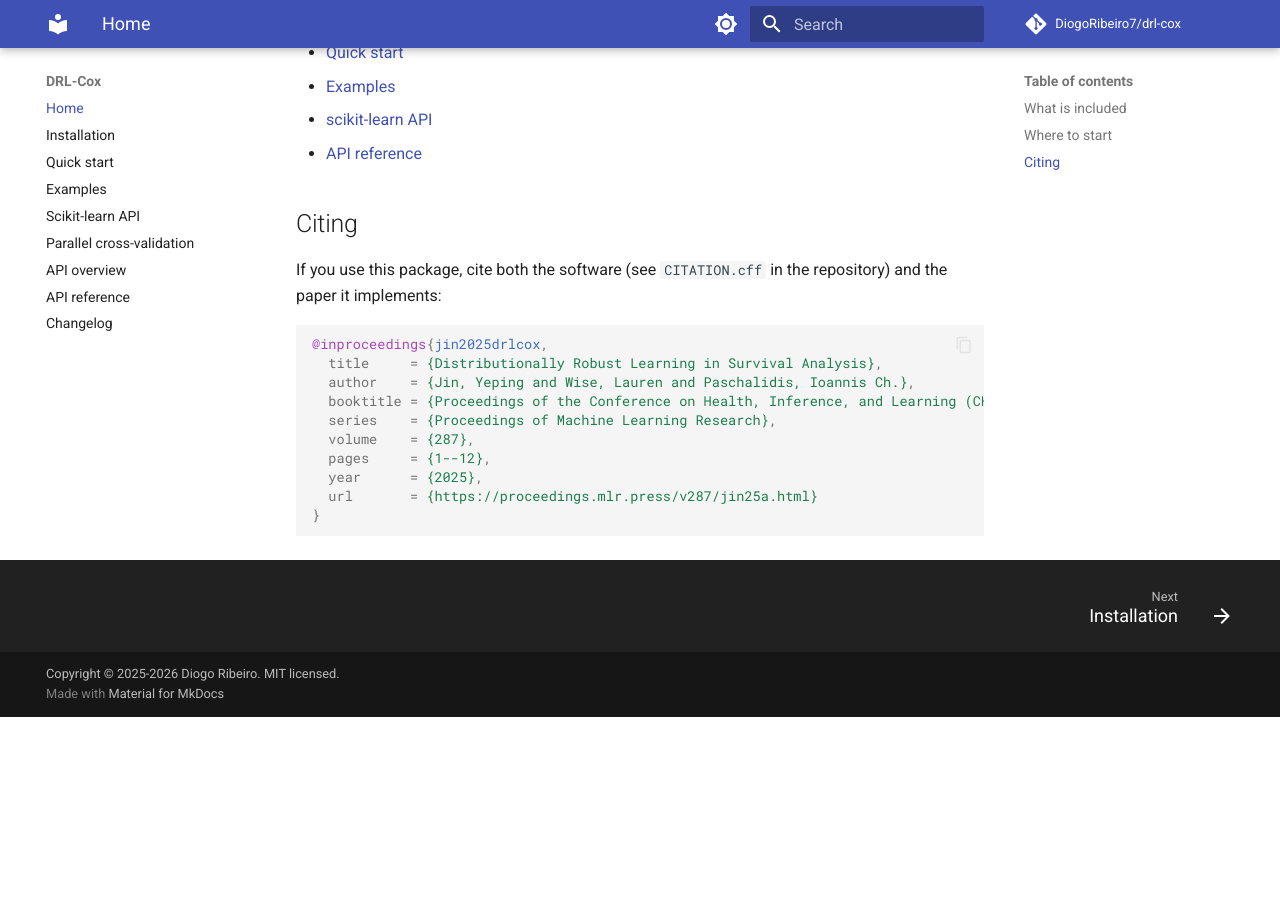
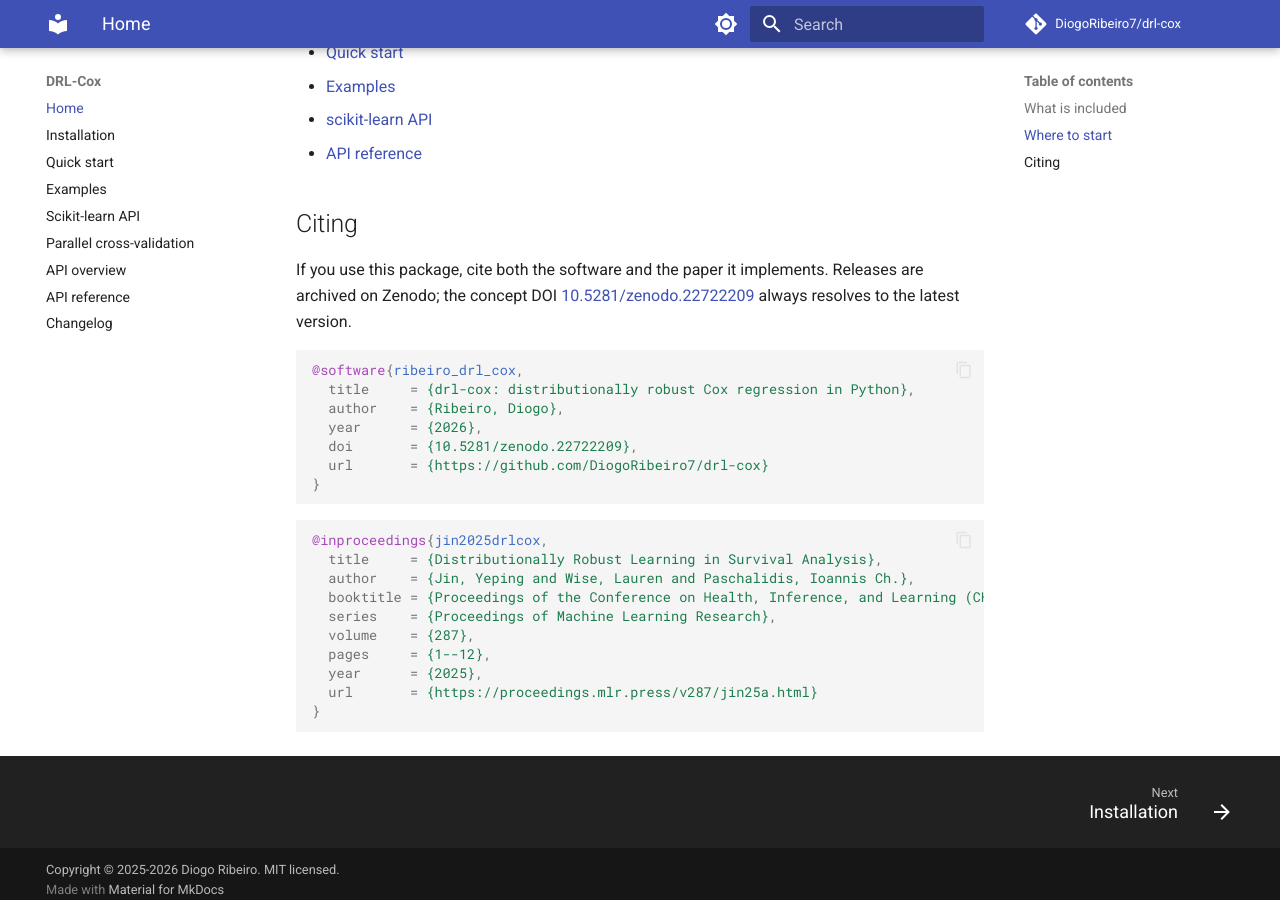
Before and after one commit to DiogoRibeiro7/drl-cox, an MkDocs documentation site: the page built from docs/index.md, in a window 1280 px wide and 900 px high, scrolled down 795 px. Built offline with MkDocs 1.6.1 and Material for MkDocs 9.7.7, drawn with Linux system fonts in a browser that asks for light colours; comment, search, counter and statistics services are not loaded; before the commit the page ends 1512 px from its top, so only the background shows below that.

Commit message:
docs: add the Zenodo DOI to the citation metadata and README
Release v0.2.0 is archived at https://doi.org/10.5281/zenodo.22722210. Record the
concept DOI (10.5281/zenodo.22722209) in CITATION.cff, add a DOI badge and a
software BibTeX entry, and note that Zenodo archiving is already enabled.

````diff
--- a/docs/index.md
+++ b/docs/index.md
@@ -31,8 +31,19 @@
 
 ## Citing
 
-If you use this package, cite both the software (see `CITATION.cff` in the
-repository) and the paper it implements:
+If you use this package, cite both the software and the paper it implements.
+Releases are archived on Zenodo; the concept DOI
+[10.5281/zenodo.22722209](https://doi.org/10.5281/zenodo.22722209) always resolves to the latest version.
+
+```bibtex
+@software{ribeiro_drl_cox,
+  title     = {drl-cox: distributionally robust Cox regression in Python},
+  author    = {Ribeiro, Diogo},
+  year      = {2026},
+  doi       = {10.5281/zenodo.22722209},
+  url       = {https://github.com/DiogoRibeiro7/drl-cox}
+}
+```
 
 ```bibtex
 @inproceedings{jin2025drlcox,
````
Also changed, not shown: CHANGELOG.md (+4 -0 lines), CONTRIBUTING.md (+4 -3 lines), README.md (+16 -1 lines), 1 other file.
